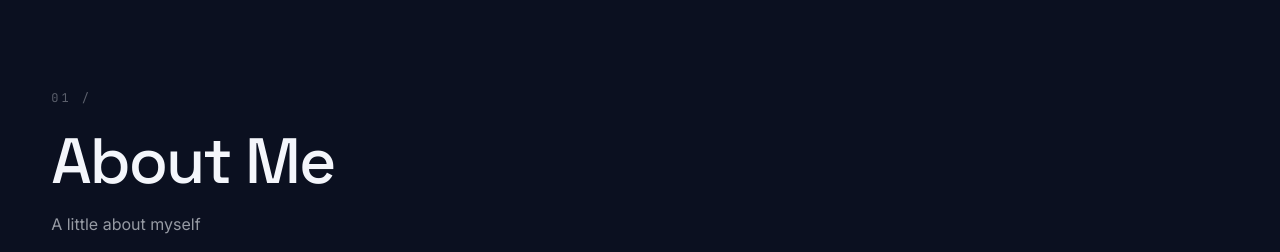
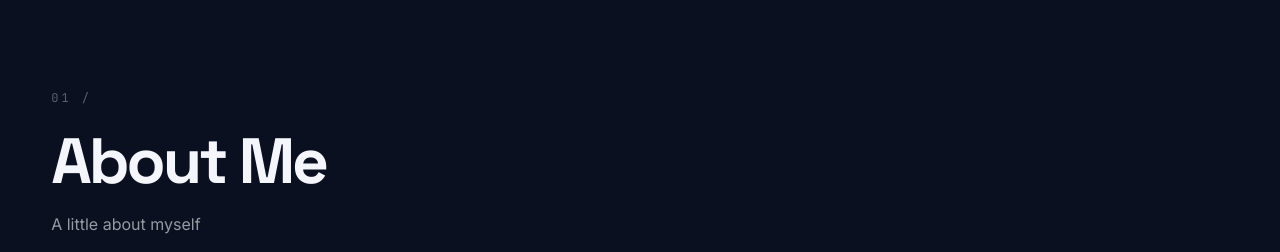
Before and after one commit to bdittzonee/portfolio, a React (Vite) app: page / in a window 1280 px wide. Shown: the part 820-1072 px from the top of the page. Built offline with nearby package versions, Linux system fonts and the light colour scheme.

Commit message:
Section headings to semibold (600), add font weight 600

```diff
--- a/index.html
+++ b/index.html
@@ -6,7 +6,7 @@
     <link rel="preconnect" href="https://fonts.googleapis.com" />
     <link rel="preconnect" href="https://fonts.gstatic.com" crossorigin />
     <link
-      href="https://fonts.googleapis.com/css2?family=Inter:wght@400;500&family=JetBrains+Mono:wght@400;500&family=Space+Grotesk:wght@400;500;700&display=swap"
+      href="https://fonts.googleapis.com/css2?family=Inter:wght@400;500&family=JetBrains+Mono:wght@400;500;600;700&family=Space+Grotesk:wght@400;500;700&display=swap"
       rel="stylesheet"
     />
     <link rel="icon" type="image/svg+xml" href="/favicon.svg" />
--- a/src/styles/about-skills.css
+++ b/src/styles/about-skills.css
@@ -21,8 +21,8 @@
 .section-heading h2 {
     font-family: var(--font-display);
     font-size: clamp(2.5rem, 5vw, 4.5rem);
-    font-weight: 500;
-    letter-spacing: -2px;
+    font-weight: 600;
+    letter-spacing: -3px;
 
     margin-bottom: 12px;
 }
```
